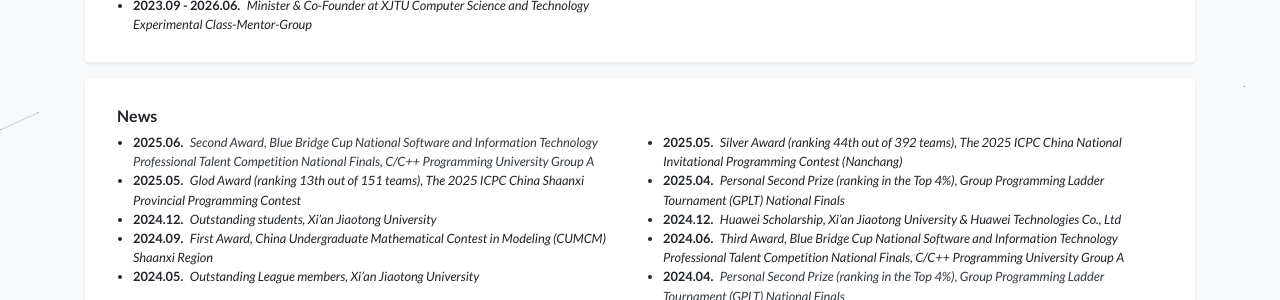
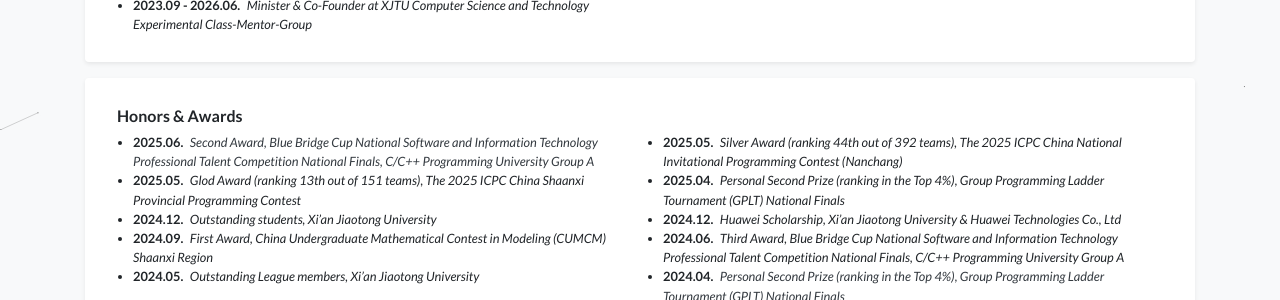
Before and after one commit to Lin-Shengxiang/Lin-Shengxiang.github.io, a Jekyll site: the page built from index.html, in a window 1280 px wide and 900 px high, scrolled down 819 px. Shown: the part 154-454 px from the top of the window. Built offline with Jekyll 4.4.1, drawn with Linux system fonts in a browser that asks for light colours; a style sheet for code colours, icons or effects is not loaded.

Commit message:
Update experience_card.html

```diff
--- a/_includes/widgets/experience_card.html
+++ b/_includes/widgets/experience_card.html
@@ -98,7 +98,7 @@
                     {% if site.data.profile.awards %}
                     <div class="col-md-12">
                         <div class="mx-2 my-1">
-                            <h6>News</h6>
+                            <h6>Honors & Awards</h6>
                             <ul class="list small pl-3 mb-1">
                                 <div class="row">
                                     {% for item in site.data.profile.awards %}
```
